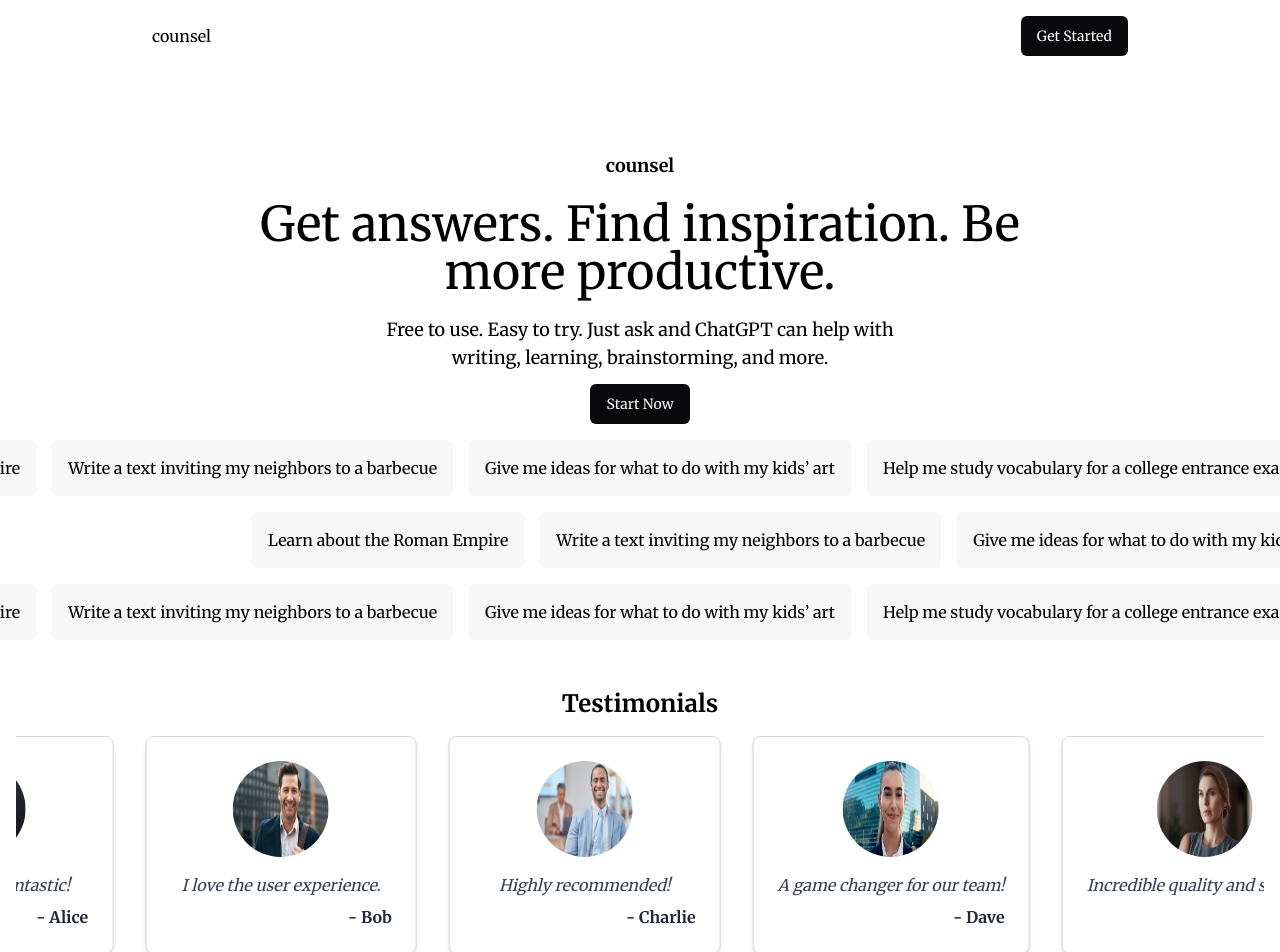
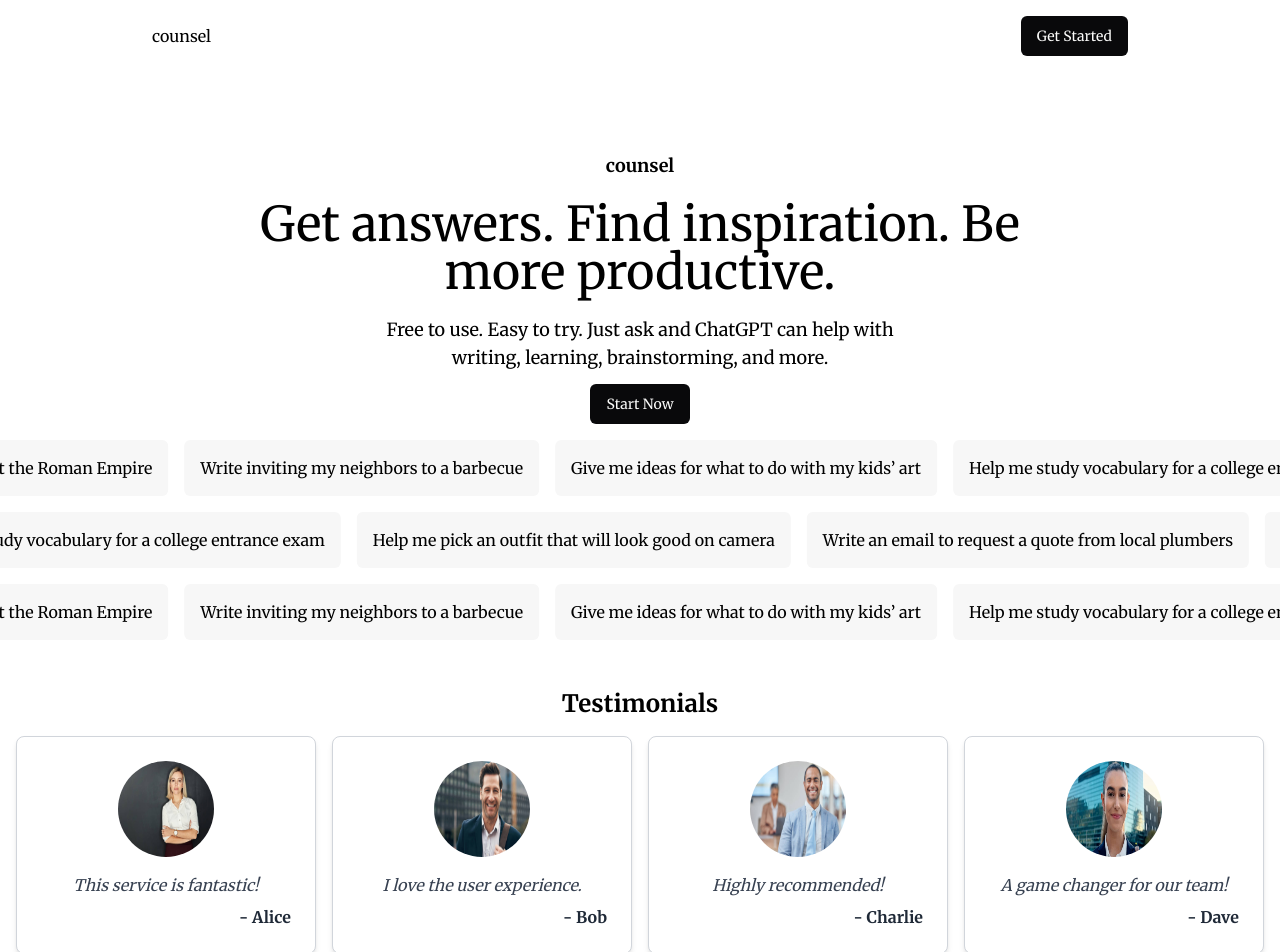
Before and after one commit to Yashrajgk/counsel, a Next.js app: page / in a window 1280 px wide. Shown: the top 952 px of the page. Built offline with nearby package versions, Linux system fonts and the light colour scheme.

Commit message:
changes-in-landing-page3

```diff
--- a/src/app/components/marketing/animation.tsx
+++ b/src/app/components/marketing/animation.tsx
@@ -3,44 +3,55 @@
 function Animation() {
   // Define your items to display
   const items = [
-    { text: "Learn about the Roman Empire " },
-    { text: "Write a text inviting my neighbors to a barbecue " },
-    { text: "Give me ideas for what to do with my kids’ art " },
-    { text: "Help me study vocabulary for a college entrance exam " },
-    { text: "Help me pick an outfit that will look good on camera " },
-    { text: "Write an email to request a quote from local plumbers " },
-    { text: "Create a charter to start a film club " },
-    { text: "Write a Python script to automate daily email reports " },
+      "Learn about the Roman Empire " ,
+      "Write  inviting my neighbors to a barbecue " ,
+      "Give me ideas for what to do with my kids’ art " ,
+      "Help me study vocabulary for a college entrance exam " ,
+      "Help me pick an outfit that will look good on camera " ,
+      "Write an email to request a quote from local plumbers " ,
+      "Create a charter to start a film club " ,
+      "Write a Python script to automate daily email reports " ,
+
   ];
 
   // Duplicate items for infinite scrolling effect
   const extendedItems = [...items, ...items];
 
   return (
-    <section className="overflow-hidden relative">
+    <section className="overflow-hidden relative group">
       {/* First row: Right to left */}
-      <div className="flex animate-scroll-left whitespace-nowrap mt-4">
+      <div className="flex animate-scroll-left whitespace-nowrap mt-4 group-hover:paused">
         {extendedItems.map((item, index) => (
-          <div key={index} className="bg-[#f7f7f7] p-4 rounded-md hover:bg-[#d6d3d1] cursor-pointer mx-2">
-            {item.text}
+          <div
+            key={index}
+            className="bg-[#f7f7f7] p-4 rounded-md hover:bg-[#d6d3d1] cursor-pointer mx-2"
+          >
+            {item}
           </div>
         ))}
       </div>
 
-      {/* Second row: Left to right with infinite scrolling */}
-      <div className="flex animate-scroll-right whitespace-nowrap mt-4">
+      {/* Second row: Left to right */}
+      <div className="flex animate-scroll-right whitespace-nowrap mt-4 group-hover:paused" aria-hidden="true">
         {extendedItems.map((item, index) => (
-          <div key={index} className="bg-[#f7f7f7] p-4 rounded-md hover:bg-[#d6d3d1] cursor-pointer mx-2">
-            {item.text}
+          <div
+            key={index}
+            className="bg-[#f7f7f7] p-4 rounded-md hover:bg-[#d6d3d1] cursor-pointer mx-2"
+          >
+            {item}
           </div>
+
         ))}
       </div>
 
       {/* Third row: Right to left */}
-      <div className="flex animate-scroll-left whitespace-nowrap mt-4 mb-8">
+      <div className="flex animate-scroll-left whitespace-nowrap mt-4 mb-8 group-hover:paused">
         {extendedItems.map((item, index) => (
-          <div key={index} className="bg-[#f7f7f7] p-4 rounded-md hover:bg-[#d6d3d1] cursor-pointer mx-2">
-            {item.text}
+          <div
+            key={index}
+            className="bg-[#f7f7f7] p-4 rounded-md hover:bg-[#d6d3d1] cursor-pointer mx-2"
+          >
+            {item}
           </div>
         ))}
       </div>
@@ -49,7 +60,7 @@ function Animation() {
       <style jsx>{`
         @keyframes scroll-left {
           0% {
-            transform: translateX(0);
+            transform: translateX(0%);
           }
           100% {
             transform: translateX(-100%);
@@ -57,17 +68,18 @@ function Animation() {
         }
         @keyframes scroll-right {
           0% {
-            transform: translateX(0);
+            transform: translateX(-100%);
           }
           100% {
-            transform: translateX(100%);
+            transform: translateX(0%);
           }
         }
         .animate-scroll-left {
           animation: scroll-left 30s linear infinite;
         }
         .animate-scroll-right {
-          animation: scroll-right 30s linear infinite;
+          animation: slide 30s linear infinite;
+          display: flex;
         }
 
         /* Responsive styles */
--- a/src/app/components/marketing/joinus.tsx
+++ b/src/app/components/marketing/joinus.tsx
@@ -7,7 +7,7 @@ function Joinus() {
         <h2 className="text-2xl sm:text-3xl md:text-4xl lg:text-5xl mx-auto mt-4 max-w-[90%] lg:max-w-3xl">
           Join hundreds of millions of users and try Counsel today.
         </h2>
-        <Button className="mt-4 px-6 py-2 text-lg md:text-xl">Start Now</Button>
+        <Button className="mt-2">Start Now</Button>
       </div>
     </section>
   );
--- a/src/app/components/marketing/testimonial.tsx
+++ b/src/app/components/marketing/testimonial.tsx
@@ -5,29 +5,24 @@ const testimonials = [
   { name: "Bob", message: "I love the user experience.", image: "/images/bob.jpg" },
   { name: "Charlie", message: "Highly recommended!", image: "/images/charlie.jpg" },
   { name: "Dave", message: "A game changer for our team!", image: "/images/dave.jpg" },
-  { name: "Eva", message: "Incredible quality and support!", image: "/images/eva.jpg" },
-  { name: "Frank", message: "Great functionality and ease of use!", image: "/images/frank.jpg" },
-  { name: "Grace", message: "The best customer service!", image: "/images/grace.jpg" },
-  { name: "Hank", message: "I am amazed by the results!", image: "/images/hank.jpg" },
+  // { name: "Eva", message: "Incredible quality and support!", image: "/images/eva.jpg" },
+  // { name: "Frank", message: "Great functionality and ease of use!", image: "/images/frank.jpg" },
+  // { name: "Grace", message: "The best customer service!", image: "/images/grace.jpg" },
+  // { name: "Hank", message: "I am amazed by the results!", image: "/images/hank.jpg" },
 ];
 
 const Home = () => {
-  // Duplicating testimonials for smooth infinite scroll effect
-  const extendedTestimonials = [...testimonials, ...testimonials];
-
   return (
     <div className="container mx-auto p-4">
       <h1 className="text-2xl font-bold mb-4 text-center">Testimonials</h1>
 
-      {/* Sliding container */}
-      <div className="relative overflow-hidden">
+      {/* Responsive grid for testimonials */}
+      <div className="grid grid-cols-1 lg:grid-cols-4 sm:grid-cols-1 md:grid-cols-2 gap-4 justify-center items-center">
+        {testimonials.map((testimonial, index) => (
           <div
-          className="flex animate-slide infinite whitespace-nowrap"
-          style={{ width: `${(extendedTestimonials.length / 4) * 100}%` }} // Adjust width for four visible items on desktop
+            key={index}
+            className="bg-white border border-gray-300 rounded-lg p-6 shadow-md hidden md:block" // Hide on mobile
           >
-          {extendedTestimonials.map((testimonial, index) => (
-            <div key={index} className="w-full sm:w-1/2 md:w-1/3 lg:w-1/4 px-4">
-              <div className="bg-white border border-gray-300 rounded-lg p-6 shadow-md mx-auto">
             <img
               src={testimonial.image}
               alt={testimonial.name}
@@ -36,39 +31,118 @@ const Home = () => {
             <p className="text-gray-700 italic text-center">{testimonial.message}</p>
             <p className="mt-2 text-right font-semibold text-gray-800">- {testimonial.name}</p>
           </div>
+        ))}
+        {/* Mobile display */}
+        <div className="bg-white border border-gray-300 rounded-lg p-6 md:hidden"> {/* Show only on mobile */}
+          <img
+            src={testimonials[0].image} // Show the first testimonial on mobile
+            alt={testimonials[0].name}
+            className="w-24 h-24 rounded-full mx-auto mb-4"
+          />
+          <p className="text-gray-700 italic text-center">{testimonials[0].message}</p>
+          <p className="mt-2 text-right font-semibold text-gray-800">- {testimonials[0].name}</p>
+        </div>
+
+        {/* Tablet display: Show the first two testimonials */}
+        <div className="hidden sm:grid sm:grid-cols-4 md:hidden">
+          {testimonials.slice(0, 2).map((testimonial, index) => (
+            <div key={index} className="bg-white border border-gray-300 rounded-lg p-6 shadow-md">
+              <img
+                src={testimonial.image}
+                alt={testimonial.name}
+                className="w-24 h-24 rounded-full mx-auto mb-2"
+              />
+              <p className="text-gray-700 italic text-center">{testimonial.message}</p>
+              <p className="mt-2 text-right font-semibold text-gray-800">- {testimonial.name}</p>
             </div>
           ))}
         </div>
       </div>
-
-      {/* Tailwind Styles */}
-      <style jsx>{`
-        @keyframes slide {
-          0% {
-            transform: translateX(0%);
-          }
-          100% {
-            transform: translateX(-50%);
-          }
-        }
-        .animate-slide {
-          animation: slide 75s linear infinite; /* Default speed */
-        }
-
-        /* Responsive animation speeds */
-        @media (max-width: 640px) {
-          .animate-slide {
-            animation: slide 40s linear infinite; /* Faster for mobile */
-          }
-        }
-        @media (min-width: 641px) and (max-width: 1024px) {
-          .animate-slide {
-            animation: slide 50s linear infinite; /* Moderate for tablet */
-          }
-        }
-      `}</style>
     </div>
   );
 };
 
 export default Home;
+
+
+
+
+
+
+
+// SLIDING ANIMATION
+
+// "use client";
+
+// const testimonials = [
+//   { name: "Alice", message: "This service is fantastic!", image: "/images/alice.jpg" },
+//   { name: "Bob", message: "I love the user experience.", image: "/images/bob.jpg" },
+//   { name: "Charlie", message: "Highly recommended!", image: "/images/charlie.jpg" },
+//   { name: "Dave", message: "A game changer for our team!", image: "/images/dave.jpg" },
+//   { name: "Eva", message: "Incredible quality and support!", image: "/images/eva.jpg" },
+//   { name: "Frank", message: "Great functionality and ease of use!", image: "/images/frank.jpg" },
+//   { name: "Grace", message: "The best customer service!", image: "/images/grace.jpg" },
+//   { name: "Hank", message: "I am amazed by the results!", image: "/images/hank.jpg" },
+// ];
+
+// const Home = () => {
+//   // Duplicating testimonials for smooth infinite scroll effect
+//   const extendedTestimonials = [...testimonials, ...testimonials];
+
+//   return (
+//     <div className="container mx-auto p-4">
+//       <h1 className="text-2xl font-bold mb-4 text-center">Testimonials</h1>
+
+//       {/* Sliding container */}
+//       <div className="relative overflow-hidden">
+//         <div
+//           className="flex animate-slide infinite whitespace-nowrap"
+//           style={{ width: `${(extendedTestimonials.length / 4) * 100}%` }} // Adjust width for four visible items on desktop
+//         >
+//           {extendedTestimonials.map((testimonial, index) => (
+//             <div key={index} className="w-full sm:w-1/2 md:w-1/3 lg:w-1/4 px-4">
+//               <div className="bg-white border border-gray-300 rounded-lg p-6 shadow-md mx-auto">
+//                 <img
+//                   src={testimonial.image}
+//                   alt={testimonial.name}
+//                   className="w-24 h-24 rounded-full mx-auto mb-4"
+//                 />
+//                 <p className="text-gray-700 italic text-center">{testimonial.message}</p>
+//                 <p className="mt-2 text-right font-semibold text-gray-800">- {testimonial.name}</p>
+//               </div>
+//             </div>
+//           ))}
+//         </div>
+//       </div>
+
+//       {/* Tailwind Styles */}
+//       <style jsx>{`
+//         @keyframes slide {
+//           0% {
+//             transform: translateX(0%);
+//           }
+//           100% {
+//             transform: translateX(-50%);
+//           }
+//         }
+//         .animate-slide {
+//           animation: slide 75s linear infinite; /* Default speed */
+//         }
+
+//         /* Responsive animation speeds */
+//         @media (max-width: 640px) {
+//           .animate-slide {
+//             animation: slide 40s linear infinite; /* Faster for mobile */
+//           }
+//         }
+//         @media (min-width: 641px) and (max-width: 1024px) {
+//           .animate-slide {
+//             animation: slide 50s linear infinite; /* Moderate for tablet */
+//           }
+//         }
+//       `}</style>
+//     </div>
+//   );
+// };
+
+// export default Home;
--- a/src/app/globals.css
+++ b/src/app/globals.css
@@ -6,3 +6,9 @@
   --background: #fafaf9;
   --foreground: #09090b;
 }
+
+@layer utilities{
+  .paused{
+    animation-play-state: paused;
+  }
+}
```
Lines whose indentation alone changed are shown as unchanged.
